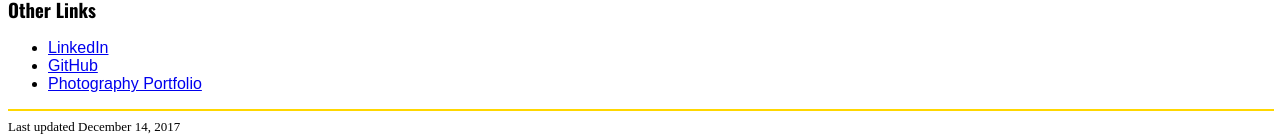
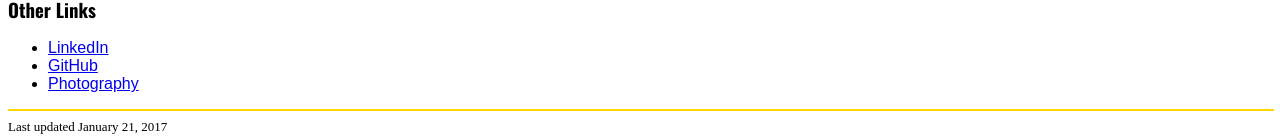
Before and after one commit to rmm429/Personal-Website, a plain HTML site: page info.html in a window 1280 px wide. Shown: the part 3438-3578 px from the top of the page. Drawn offline with nearby package versions, Linux system fonts and the light colour scheme; a web font is replaced by a local one.

Commit message:
Updated photography link

```diff
--- a/info.html
+++ b/info.html
@@ -399,12 +399,12 @@
 <ul>
 	<li><a href="https://www.linkedin.com/in/richard-mangerie-a4a61610a" target="_blank">LinkedIn</a></li>
 	<li><a href="https://github.com/rmm429" target="_blank">GitHub</a></li>
-	<li><a href="https://drive.google.com/open?id=0ByvtmRkRxw-qTG5iYml6YlJla2c" target="_blank">Photography Portfolio</a></li>
+	<li><a href="https://www.flickr.com/photos/133476593@N04" target="_blank">Photography</a></li>
 </ul>
 
 <hr width="100%" color="gold">
 
-<font size="-1">Last updated December 14, 2017</font>
+<font size="-1">Last updated January 21, 2017</font>
 
 </body>
 </html>
```
